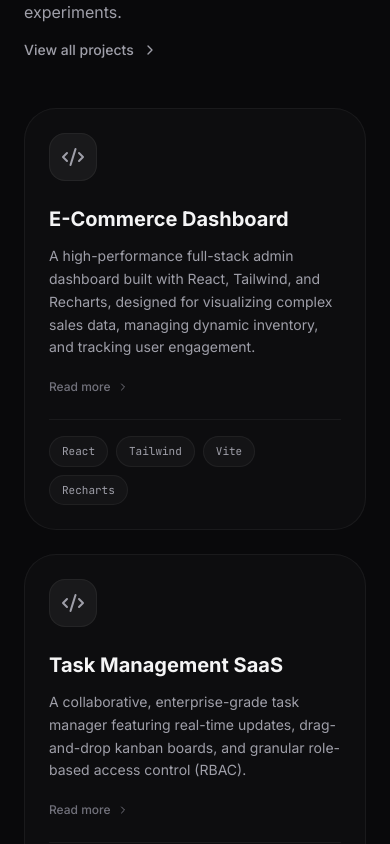
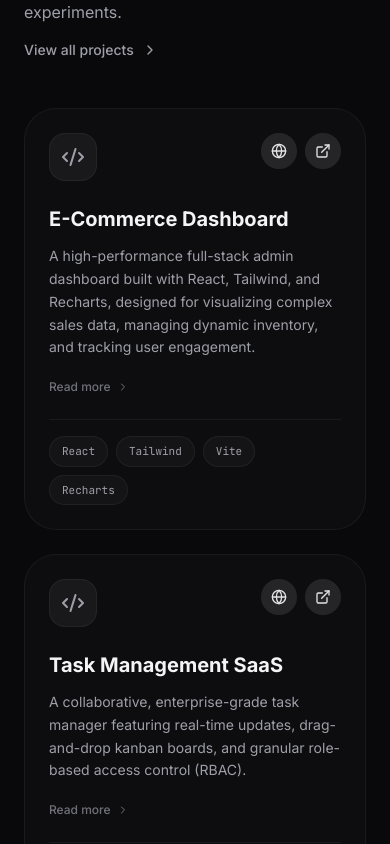
Before and after one commit to yeffrydiaz/portfolio, a React (Vite) app: page / in a window 390 px wide. Shown: the part 2020-2864 px from the top of the page. Built offline with nearby package versions, Linux system fonts and the light colour scheme.

Commit message:
fix: Update favicon and project demo link
Replaces the inline SVG favicon with a static `avatar.svg` file for cleaner code.
Updates a broken live demo link for the AI Content Generator project to a valid URL.

```diff
--- a/src/App.tsx
+++ b/src/App.tsx
@@ -50,7 +50,7 @@ const projects = [
     challenge: "Managing API rate limits and ensuring consistent tone in AI responses. Overcame this by implementing a robust Redis-backed queuing system and fine-tuning the Gemini API prompts with context-aware parameters and few-shot learning techniques.",
     tags: ["React", "Node.js", "Gemini API"],
     link: "https://github.com/yeffrydiaz/ai-content-gen",
-    liveDemo: "https://ai-content-gen-git-copilot-configure-ou-397e08-yeffrys-projects.vercel.app/"
+    liveDemo: "https://ai-content-gen-git-copilot-configure-ou-5a107c-yeffrys-projects.vercel.app/"
   },
   {
     title: "Real-time Chat Application",
@@ -138,7 +138,8 @@ export default function App() {
   }, [isDark]);
 
   return (
-    <div className="min-h-screen selection:bg-zinc-800 selection:text-white relative">
+    <>
+      <div className="min-h-screen selection:bg-zinc-800 selection:text-white relative">
       <ScrollToTop />
       {/* Modern Background */}
       <div className="fixed inset-0 z-[-1] bg-zinc-950">
@@ -181,6 +182,7 @@ export default function App() {
         <p>© {new Date().getFullYear()} Yeffry. Built with React & Tailwind.</p>
       </footer>
     </div>
+    </>
   );
 }
 
@@ -334,7 +336,7 @@ function ProjectsPage() {
   );
 }
 
-function ProjectCard({ project, index }: { project: any, index: number }) {
+function ProjectCard({ project, index }: { key?: string; project: { title: string; description: string; impact: string; challenge: string; tags: string[]; link: string; liveDemo?: string; }; index: number }) {
   const [isExpanded, setIsExpanded] = useState(false);
 
   return (
@@ -343,24 +345,24 @@ function ProjectCard({ project, index }: { project: any, index: number }) {
       whileInView={{ opacity: 1, y: 0 }}
       viewport={{ once: true }}
       transition={{ delay: index * 0.1, duration: 0.5, ease: "easeOut" }}
-      className="group flex flex-col justify-between h-full p-6 sm:p-8 rounded-[2rem] bg-white/[0.02] border border-white/5 hover:bg-white/[0.04] hover:border-white/10 hover:shadow-2xl hover:shadow-white/[0.02] hover:-translate-y-1 transition-all duration-300 relative overflow-hidden"
+      className="group flex flex-col justify-between h-full p-6 sm:p-8 rounded-[2rem] bg-white/[0.02] border border-white/5 hover:bg-white/[0.06] hover:border-white/20 hover:shadow-[0_8px_30px_rgba(255,255,255,0.04)] hover:-translate-y-2 transition-all duration-500 relative overflow-hidden"
     >
       {/* Subtle background gradient that appears on hover */}
-      <div className="absolute inset-0 bg-gradient-to-br from-white/[0.05] to-transparent opacity-0 group-hover:opacity-100 transition-opacity duration-500 pointer-events-none" />
+      <div className="absolute inset-0 bg-gradient-to-br from-white/[0.08] to-transparent opacity-0 group-hover:opacity-100 transition-opacity duration-500 pointer-events-none" />
 
       <div className="relative z-10">
         <div className="flex items-start justify-between mb-6">
-          <div className="w-12 h-12 rounded-2xl bg-white/5 flex items-center justify-center group-hover:bg-white/10 group-hover:scale-110 group-hover:rotate-3 transition-all duration-300 border border-white/5">
-            <Code2 className="w-6 h-6 text-zinc-400 group-hover:text-white transition-colors duration-300" />
+          <div className="w-12 h-12 rounded-2xl bg-white/5 flex items-center justify-center group-hover:bg-white/15 group-hover:scale-110 group-hover:-rotate-3 group-hover:shadow-[0_0_15px_rgba(255,255,255,0.1)] transition-all duration-500 border border-white/5 group-hover:border-white/20">
+            <Code2 className="w-6 h-6 text-zinc-400 group-hover:text-white transition-colors duration-500" />
           </div>
           <div className="flex gap-2">
             {project.liveDemo && (
-              <a href={project.liveDemo} target="_blank" rel="noopener noreferrer" className="p-2.5 rounded-full bg-white/5 opacity-0 -translate-y-2 group-hover:opacity-100 group-hover:translate-y-0 transition-all duration-300 hover:bg-white/15 hover:scale-110" title="Live Demo">
-                <Globe className="w-4 h-4 text-zinc-300 hover:text-white transition-colors" />
+              <a href={project.liveDemo} target="_blank" rel="noopener noreferrer" className="p-2.5 rounded-full bg-white/10 sm:bg-white/5 opacity-100 translate-y-0 sm:opacity-0 sm:-translate-y-2 group-hover:opacity-100 group-hover:translate-y-0 transition-all duration-500 hover:bg-white/20 hover:scale-110 hover:shadow-[0_0_10px_rgba(255,255,255,0.1)]" title="Live Demo">
+                <Globe className="w-4 h-4 text-zinc-200 sm:text-zinc-300 hover:text-white transition-colors" />
               </a>
             )}
-            <a href={project.link} target="_blank" rel="noopener noreferrer" className="p-2.5 rounded-full bg-white/5 opacity-0 -translate-y-2 group-hover:opacity-100 group-hover:translate-y-0 transition-all duration-300 delay-75 hover:bg-white/15 hover:scale-110" title="Source Code">
-              <ExternalLink className="w-4 h-4 text-zinc-300 hover:text-white transition-colors" />
+            <a href={project.link} target="_blank" rel="noopener noreferrer" className="p-2.5 rounded-full bg-white/10 sm:bg-white/5 opacity-100 translate-y-0 sm:opacity-0 sm:-translate-y-2 group-hover:opacity-100 group-hover:translate-y-0 transition-all duration-500 sm:delay-75 hover:bg-white/20 hover:scale-110 hover:shadow-[0_0_10px_rgba(255,255,255,0.1)]" title="Source Code">
+              <ExternalLink className="w-4 h-4 text-zinc-200 sm:text-zinc-300 hover:text-white transition-colors" />
             </a>
           </div>
         </div>
```
Also changed, not shown: index.html (+1 -1 lines), public/avatar.svg (added), 1 other file (tests, documents, lock files or other folders).
